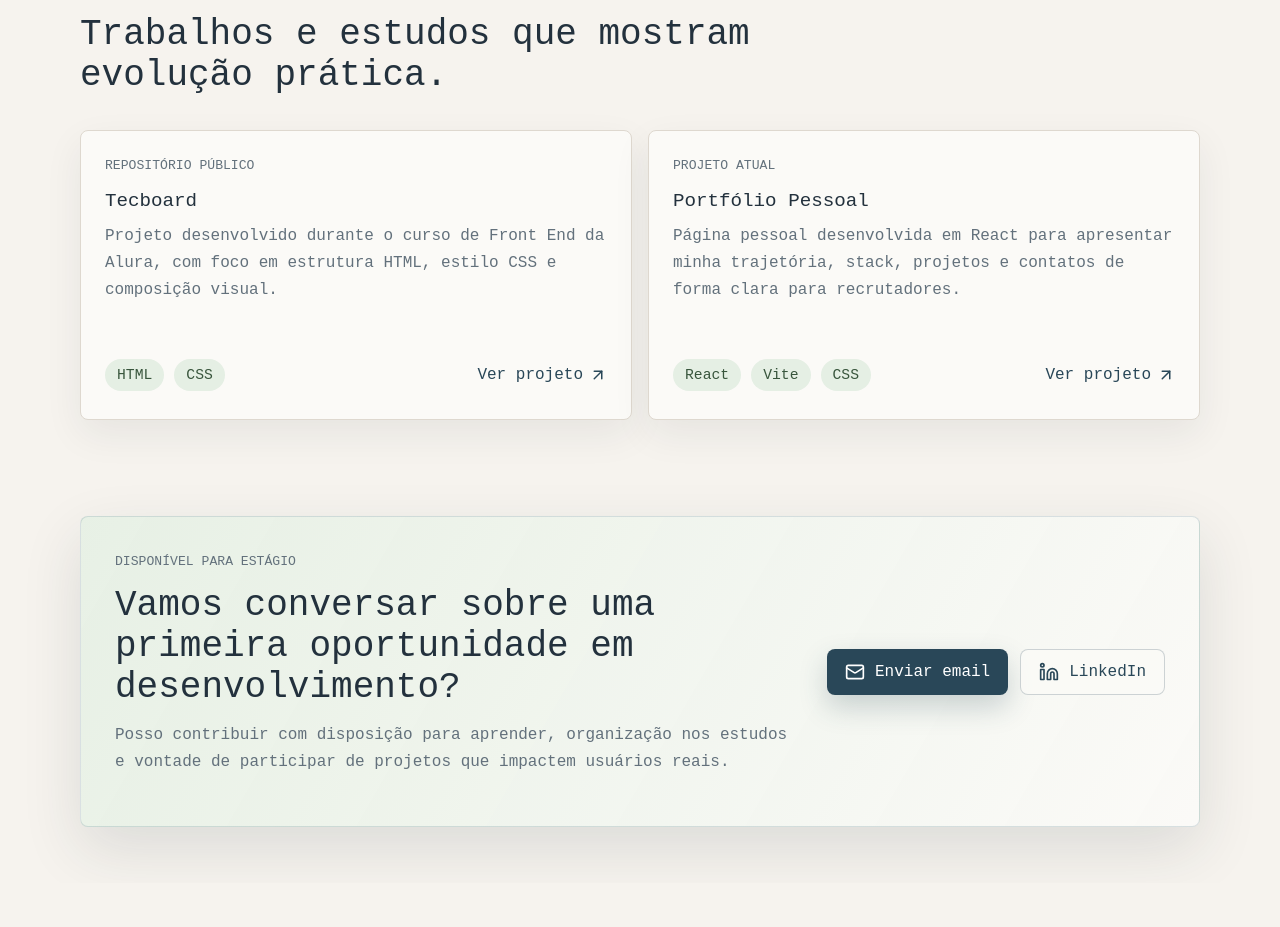
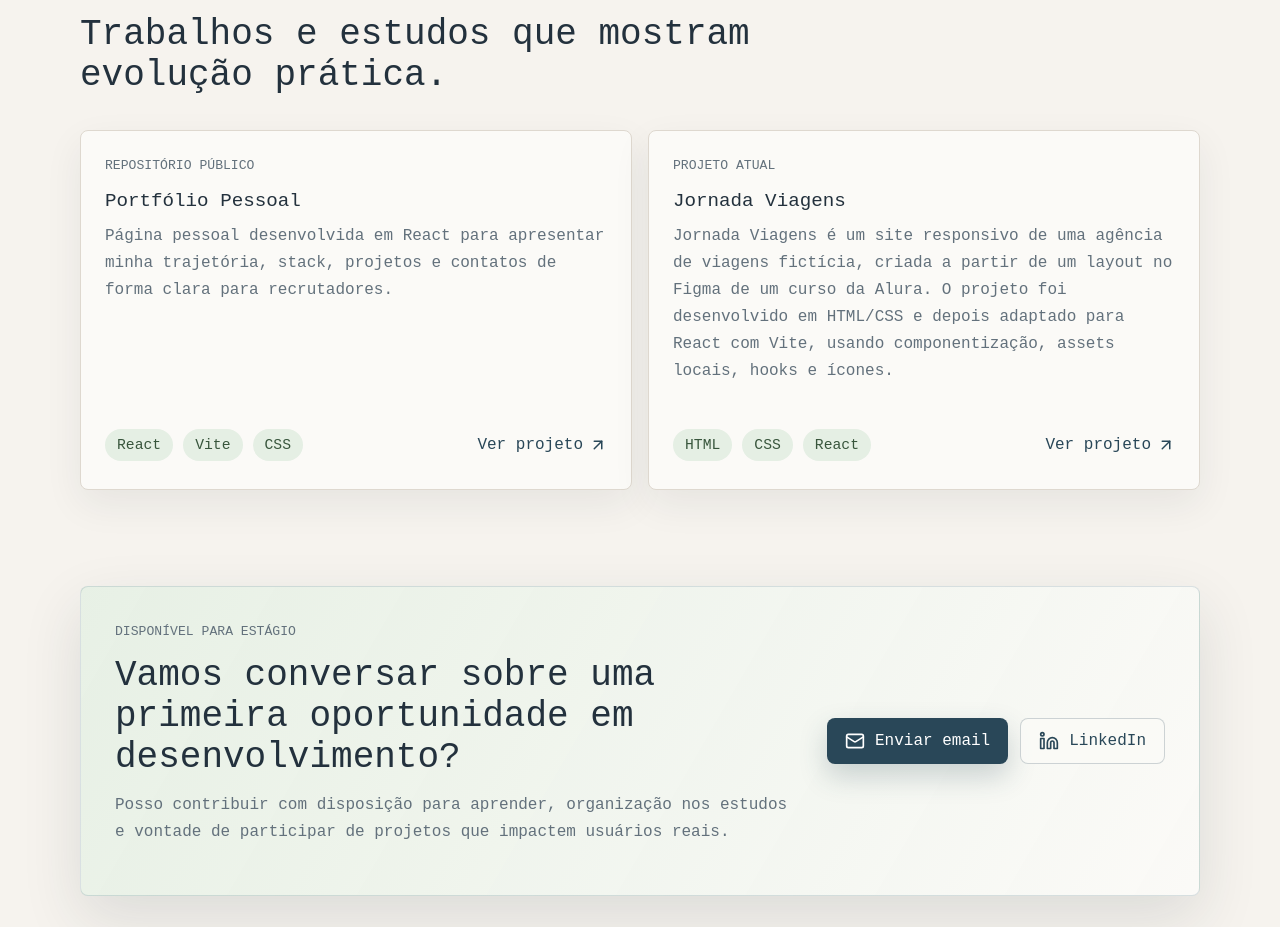
Before and after one commit to nicolasBoth/portfolio-pessoal, a React (Vite) app: page / in a window 1280 px wide. Shown: the part 1744-2671 px from the top of the page. Before the commit the page ends 2627 px from the top, so only its background shows below. Built offline with nearby package versions, Linux system fonts and the light colour scheme; a web font is replaced by a local one.

Commit message:
fix: changing Tecboard project for Jornada Viagens

```diff
--- a/src/App.jsx
+++ b/src/App.jsx
@@ -41,21 +41,22 @@ const highlights = [
 
 const projects = [
   {
-    name: 'Tecboard',
-    description:
-      'Projeto desenvolvido durante o curso de Front End da Alura, com foco em estrutura HTML, estilo CSS e composição visual.',
-    techs: ['HTML', 'CSS'],
-    href: 'https://github.com/nicolasBoth/tecboard',
-    status: 'Repositório público',
-  },
-  {
     name: 'Portfólio Pessoal',
     description:
       'Página pessoal desenvolvida em React para apresentar minha trajetória, stack, projetos e contatos de forma clara para recrutadores.',
     techs: ['React', 'Vite', 'CSS'],
     href: 'https://github.com/nicolasBoth/portifolio-pessoal',
+    status: 'Repositório público',
+  },
+  {
+    name: 'Jornada Viagens',
+    description:
+      'Jornada Viagens é um site responsivo de uma agência de viagens fictícia, criada a partir de um layout no Figma de um curso da Alura. O projeto foi desenvolvido em HTML/CSS e depois adaptado para React com Vite, usando componentização, assets locais, hooks e ícones.',
+    techs: ['HTML', 'CSS', 'React'],
+    href: 'https://github.com/nicolasBoth/jornada-viagens',
     status: 'Projeto atual',
   },
+
 ]
 
 function App() {
```
